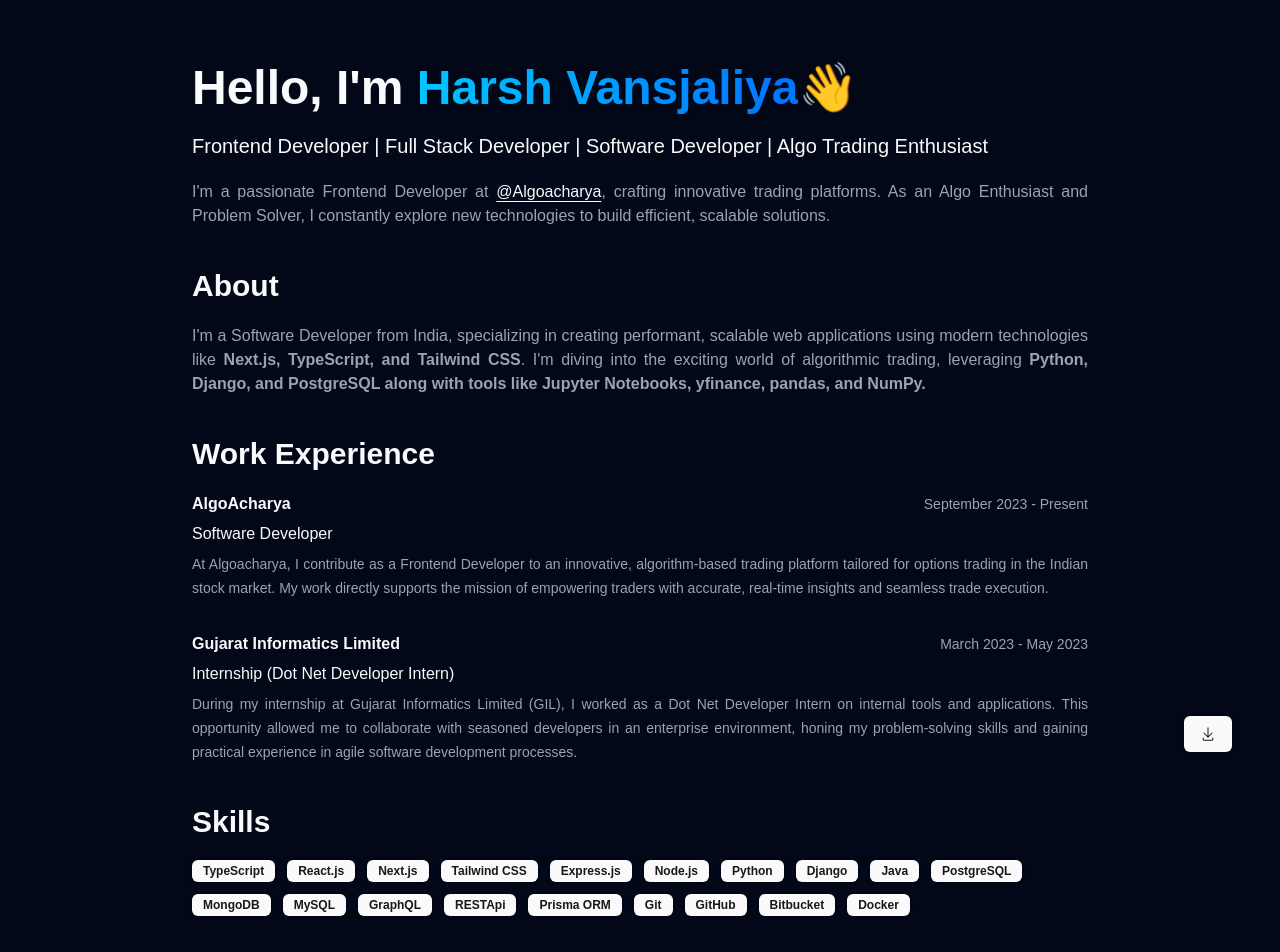
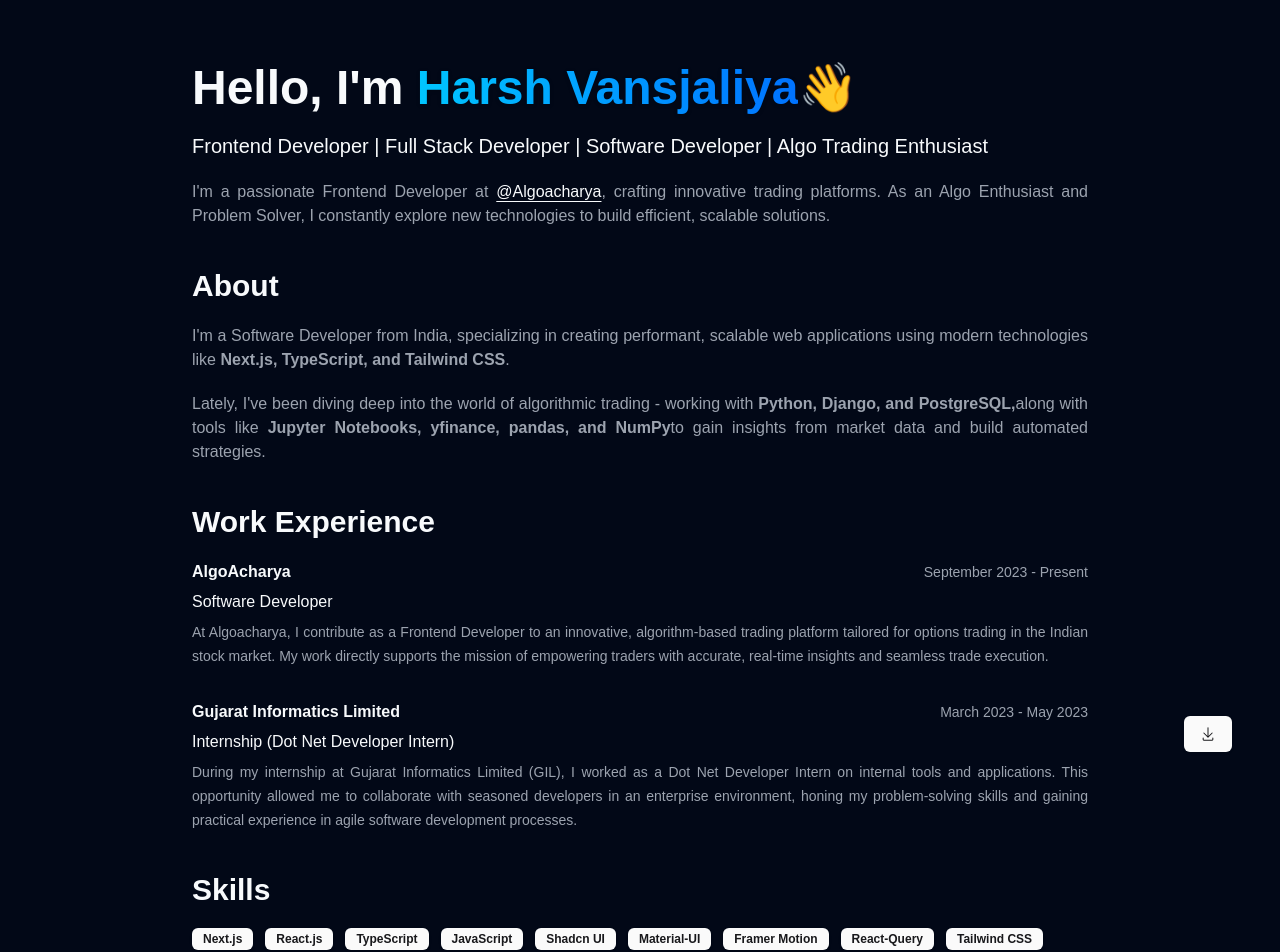
Before and after one commit to Harsh6575/portfolio-harsh-v2, a Next.js app: page / in a window 1280 px wide. Shown: the top 952 px of the page. Built offline with nearby package versions, Linux system fonts and the light colour scheme.

Commit message:
feat: updated content in about section

```diff
--- a/src/app/_components/about.tsx
+++ b/src/app/_components/about.tsx
@@ -11,13 +11,18 @@ export const About = () => {
           <span className="font-semibold">
             Next.js, TypeScript, and Tailwind CSS
           </span>
-          . I&apos;m diving into the exciting world of algorithmic trading,
-          leveraging{" "}
+          .
+        </p>
+        <p className="text-justify leading-6">
+          Lately, I&apos;ve been diving deep into the world of algorithmic trading - working with{" "}
           <span className="font-semibold">
-            Python, Django, and PostgreSQL along with tools like Jupyter
-            Notebooks, yfinance, pandas, and
-            NumPy.
+            Python, Django, and PostgreSQL,
           </span>
+          along with tools like {" "}
+          <span className="font-semibold">
+            Jupyter Notebooks, yfinance, pandas, and NumPy
+          </span>
+          to gain insights from market data and build automated strategies.
         </p>
       </div>
     </section>
--- a/src/app/constants/index.tsx
+++ b/src/app/constants/index.tsx
@@ -2,12 +2,17 @@
 import { TProject } from "../types";
 
 export const skills: { name: string }[] = [
+  { name: "Next.js" },
+  { name: "React.js" },
   { name: "TypeScript" },
-  { name: "React.js" },
-  { name: "Next.js" },
+  { name: "JavaScript" },
+  {name: "Shadcn UI"},
+  { name: "Material-UI" },
+  { name: "Framer Motion" },
+  { name: "React-Query" },
   { name: "Tailwind CSS" },
+  { name: "Node.js" },
   { name: "Express.js" },
-  { name: "Node.js" },
   { name: "Python" },
   { name: "Django" },
   { name: "Java" },
```
